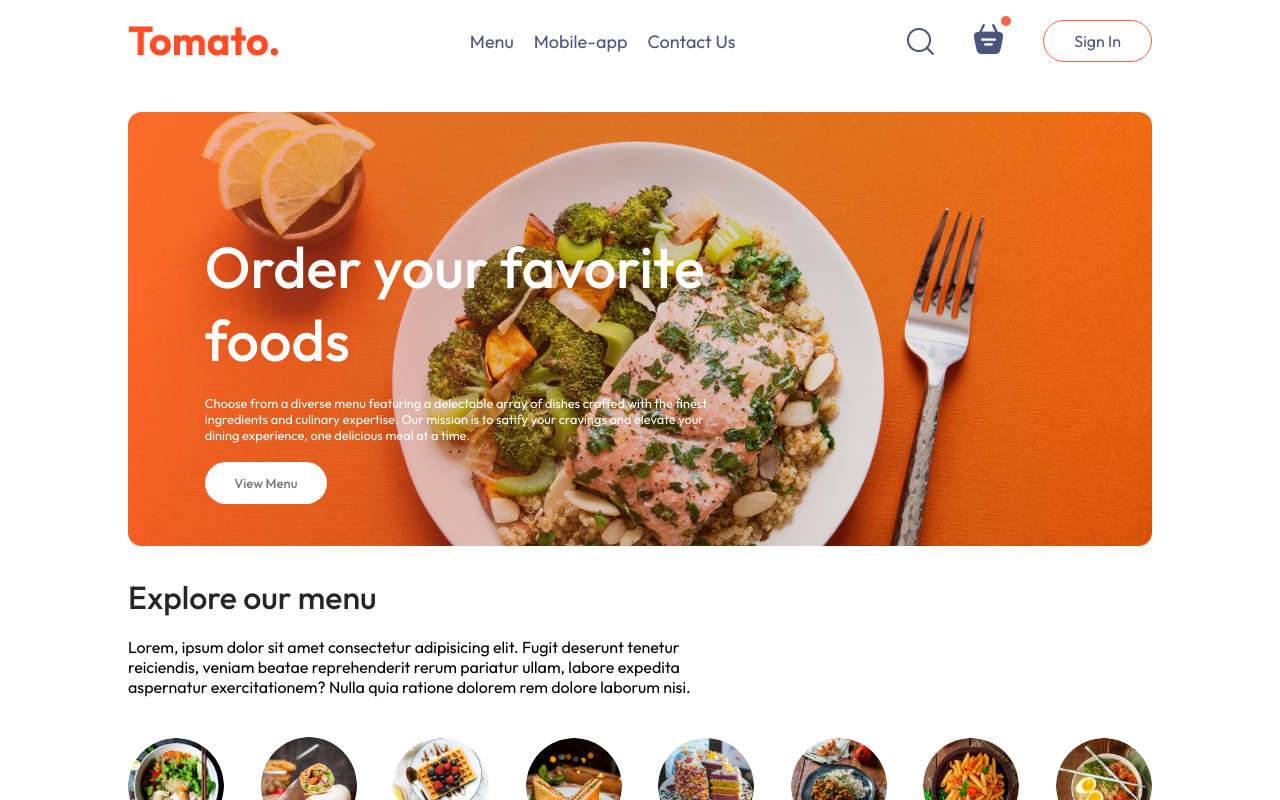
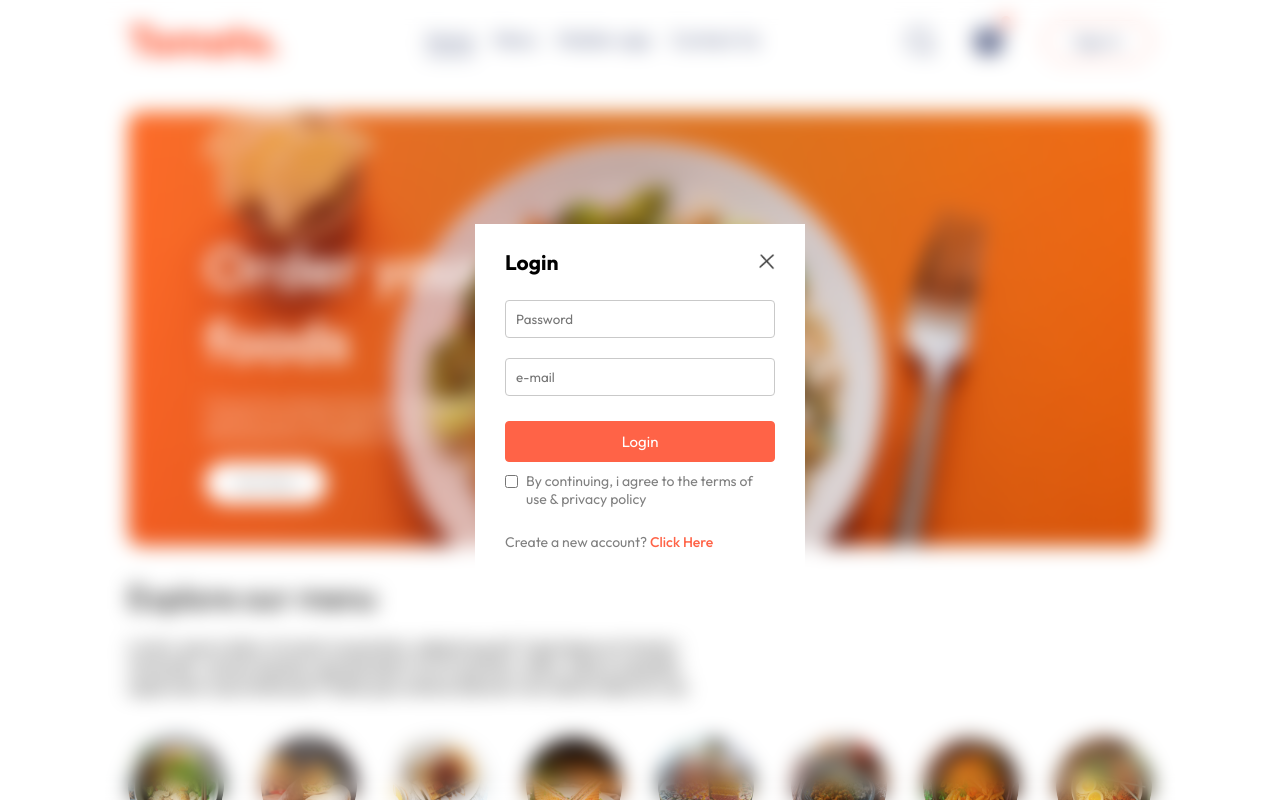
Before and after one commit to bizimsiti/food-del, a React (Vite) app in the folder frontend/: page / in a window 1280 px wide. Both pictures are taken after a click on the button "Sign In". Shown: the top 800 px of the page. Built offline with nearby package versions, Linux system fonts and the light colour scheme.

Commit message:
login popup

```diff
--- a/frontend/src/App.jsx
+++ b/frontend/src/App.jsx
@@ -4,12 +4,17 @@ import Home from "./pages/Home/Home";
 import Cart from "./pages/Cart/Cart";
 import PlaceOrder from "./pages/PlaceOrder/PlaceOrder";
 import Footer from "./components/Footer/Footer";
+import { useState } from "react";
+import LoginPopup from "./components/LoginPopup/LoginPopup";
 
 const App = () => {
+  const [showLogin, setShowLogin] = useState(false);
+
   return (
     <>
+      {showLogin ? <LoginPopup setShowLogin={setShowLogin} /> : <></>}
       <div className="app">
-        <Navbar />
+        <Navbar setShowLogin={setShowLogin} />
         <Routes>
           <Route path="/" element={<Home />} />
           <Route path="/cart" element={<Cart />} />
--- /dev/null
+++ b/frontend/src/components/LoginPopup/LoginPopup.css
@@ -0,0 +1,90 @@
+.login-popup {
+  position: absolute;
+  z-index: 1;
+  width: 100%;
+  height: 100%;
+  backdrop-filter: blur(10px);
+  display: grid;
+}
+
+.login-popup-container {
+  place-self: center;
+  width: max(23vw, 330px);
+  color: #808080;
+  background-color: white;
+  display: flex;
+  flex-direction: column;
+  gap: 25px;
+  padding: 25px 30px;
+  font-size: 14px;
+  animation: fadeIn 0.5s;
+}
+
+.login-popup-title {
+  display: flex;
+  justify-content: space-between;
+  align-items: center;
+  color: black;
+}
+.login-popup-title img {
+  width: 16px;
+  cursor: pointer;
+  transition: 0.5s;
+}
+.login-popup-title img:hover {
+  transform: scale(1.5);
+}
+
+.login-popup-inputs {
+  display: flex;
+  flex-direction: column;
+  gap: 20px;
+}
+
+.login-popup-inputs input {
+  outline: none;
+  border: 1px solid #c9c9c9;
+  padding: 10px;
+  border-radius: 4px;
+  transition: 0.5s;
+}
+.login-popup-inputs input:focus {
+  transform: scale(1.3);
+}
+
+.login-popup-container button {
+  border: 1px solid tomato;
+  padding: 10px;
+  border-radius: 4px;
+  color: white;
+  font-size: 15px;
+  background-color: tomato;
+  cursor: pointer;
+  transition: 0.2s;
+}
+.login-popup-container button:hover {
+  color: tomato;
+  background-color: white;
+  border: 1px solid tomato;
+}
+
+.login-popup-conditions {
+  display: flex;
+  align-items: start;
+  gap: 8px;
+  margin-top: -15px;
+}
+.login-popup-conditions input {
+  margin-top: 3px;
+  accent-color: tomato;
+}
+.login-popup-conditions input:checked,
+.login-popup-conditions input:focus {
+  accent-color: tomato;
+}
+
+.login-popup p span {
+  color: tomato;
+  font-weight: 500;
+  cursor: pointer;
+}
--- /dev/null
+++ b/frontend/src/components/LoginPopup/LoginPopup.jsx
@@ -0,0 +1,51 @@
+import React, { useState } from "react";
+import "./LoginPopup.css";
+import { assets } from "../../assets/assets";
+const LoginPopup = ({ setShowLogin }) => {
+  const [currState, setCurrState] = useState("Login");
+
+  return (
+    <div className="login-popup">
+      <form className="login-popup-container">
+        <div className="login-popup-title">
+          <h2>{currState}</h2>
+          <img
+            onClick={() => setShowLogin(false)}
+            src={assets.cross_icon}
+            alt=""
+          />
+        </div>
+        <div className="login-popup-inputs">
+          {currState === "Login" ? (
+            <></>
+          ) : (
+            <>
+              <input type="text" placeholder="Your Name" required />
+              <input type="text" placeholder="Last Name" required />
+            </>
+          )}
+          <input type="password" placeholder="Password" required />
+          <input type="email" placeholder="e-mail" required />
+        </div>
+        <button>{currState === "Sign Up" ? "Create Account" : "Login"}</button>
+        <div className="login-popup-conditions">
+          <input type="checkbox" required />
+          <p>By continuing, i agree to the terms of use & privacy policy</p>
+        </div>
+        {currState === "Login" ? (
+          <p>
+            Create a new account?{" "}
+            <span onClick={() => setCurrState("Sign Up")}>Click Here</span>
+          </p>
+        ) : (
+          <p>
+            Already have an account?{" "}
+            <span onClick={() => setCurrState("Login")}>Login Here</span>
+          </p>
+        )}
+      </form>
+    </div>
+  );
+};
+
+export default LoginPopup;
--- a/frontend/src/components/Navbar/Navbar.jsx
+++ b/frontend/src/components/Navbar/Navbar.jsx
@@ -2,9 +2,9 @@ import "./Navbar.css";
 import { assets } from "../../assets/assets";
 import { useState } from "react";
 import { Link } from "react-router-dom";
-const Navbar = () => {
+const Navbar = ({ setShowLogin }) => {
   const [menu, setMenu] = useState("home");
-
+  console.log(menu);
   return (
     <div className="navbar">
       <img src={assets.logo} alt="" className="logo" />
@@ -13,8 +13,9 @@ const Navbar = () => {
           to="/"
           onClick={() => setMenu("home")}
           className={menu === "home" ? "active" : ""}
+        >
           Home
-        />
+        </Link>
         <a
           href="#explore-menu"
           onClick={() => setMenu("menu")}
@@ -43,7 +44,7 @@ const Navbar = () => {
           <img src={assets.basket_icon} alt="" />
           <div className="dot"></div>
         </div>
-        <button>Sign In</button>
+        <button onClick={() => setShowLogin(true)}>Sign In</button>
       </div>
     </div>
   );
```
